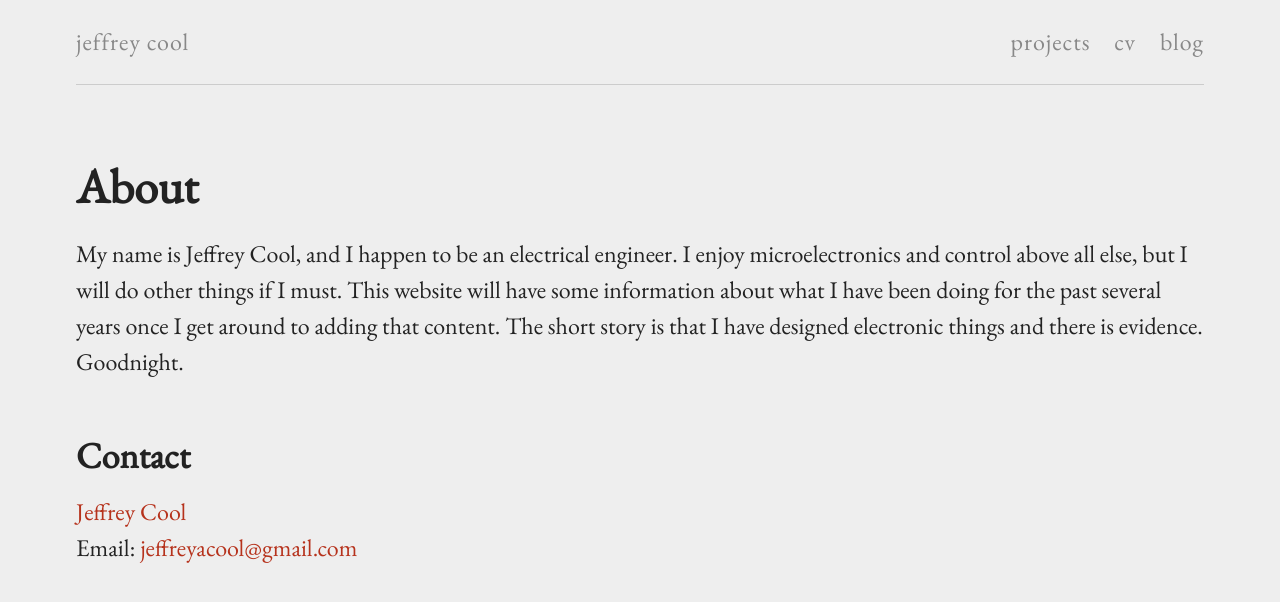
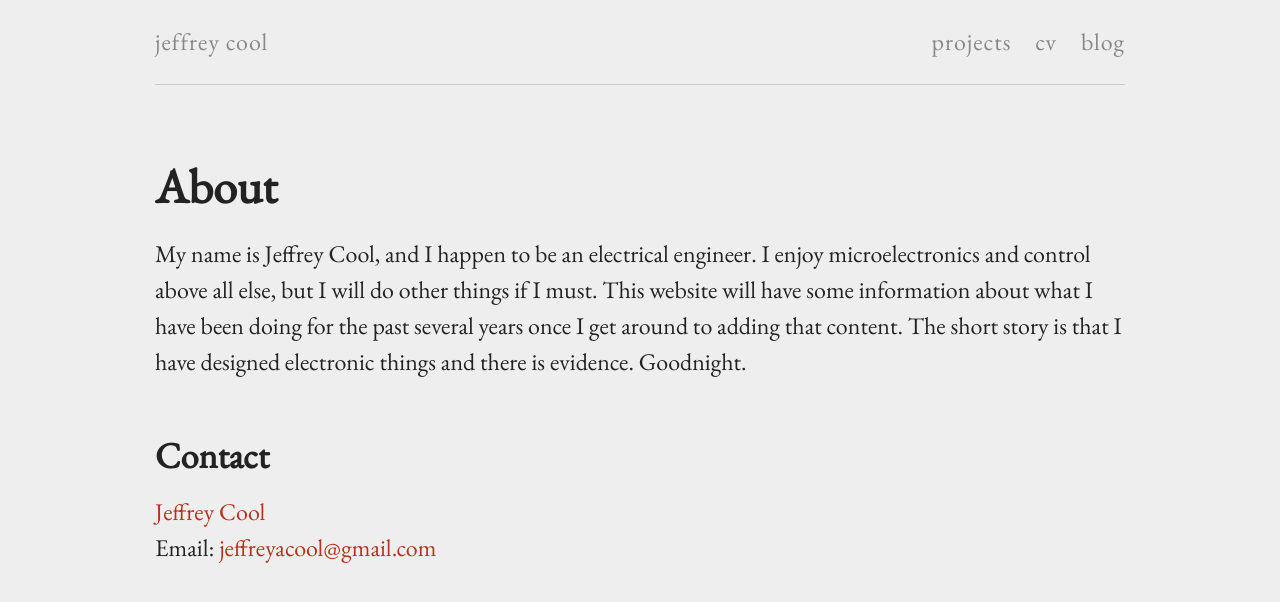
Before and after one commit to jeffreyscomputer/jeffreyscomputer.github.io, a Jekyll site: the page built from index.md, in a window 1280 px wide. Shown: the top 602 px of the page. Built offline with Jekyll 4.4.1, drawn with Linux system fonts in a browser that asks for light colours.

Commit message:
update max-width

```diff
--- a/_sass/_page.scss
+++ b/_sass/_page.scss
@@ -1,9 +1,10 @@
 .page {
     margin: 0 auto;
-    max-width: -webkit-calc(#{$content-width} - (#{$spacing-unit} * 2));
-    max-width:         calc(#{$content-width} - (#{$spacing-unit} * 2));
-    min-width: -webkit-calc(#{$content-min-width} - (#{$spacing-unit} * 2));
-    min-width:         calc(#{$content-min-width} - (#{$spacing-unit} * 2));
+    // max-width: -webkit-calc(#{$content-width} - (#{$spacing-unit} * 2));
+    // max-width:         calc(#{$content-width} - (#{$spacing-unit} * 2));
+    // min-width: -webkit-calc(#{$content-min-width} - (#{$spacing-unit} * 2));
+    // min-width:         calc(#{$content-min-width} - (#{$spacing-unit} * 2));
+    max-width: 970px;
     @include media-query($desktop) {
         max-width: -webkit-calc(#{$content-width} - (#{$spacing-unit}));
         max-width:         calc(#{$content-width} - (#{$spacing-unit}));
```
Also changed, not shown: 2 other files.
